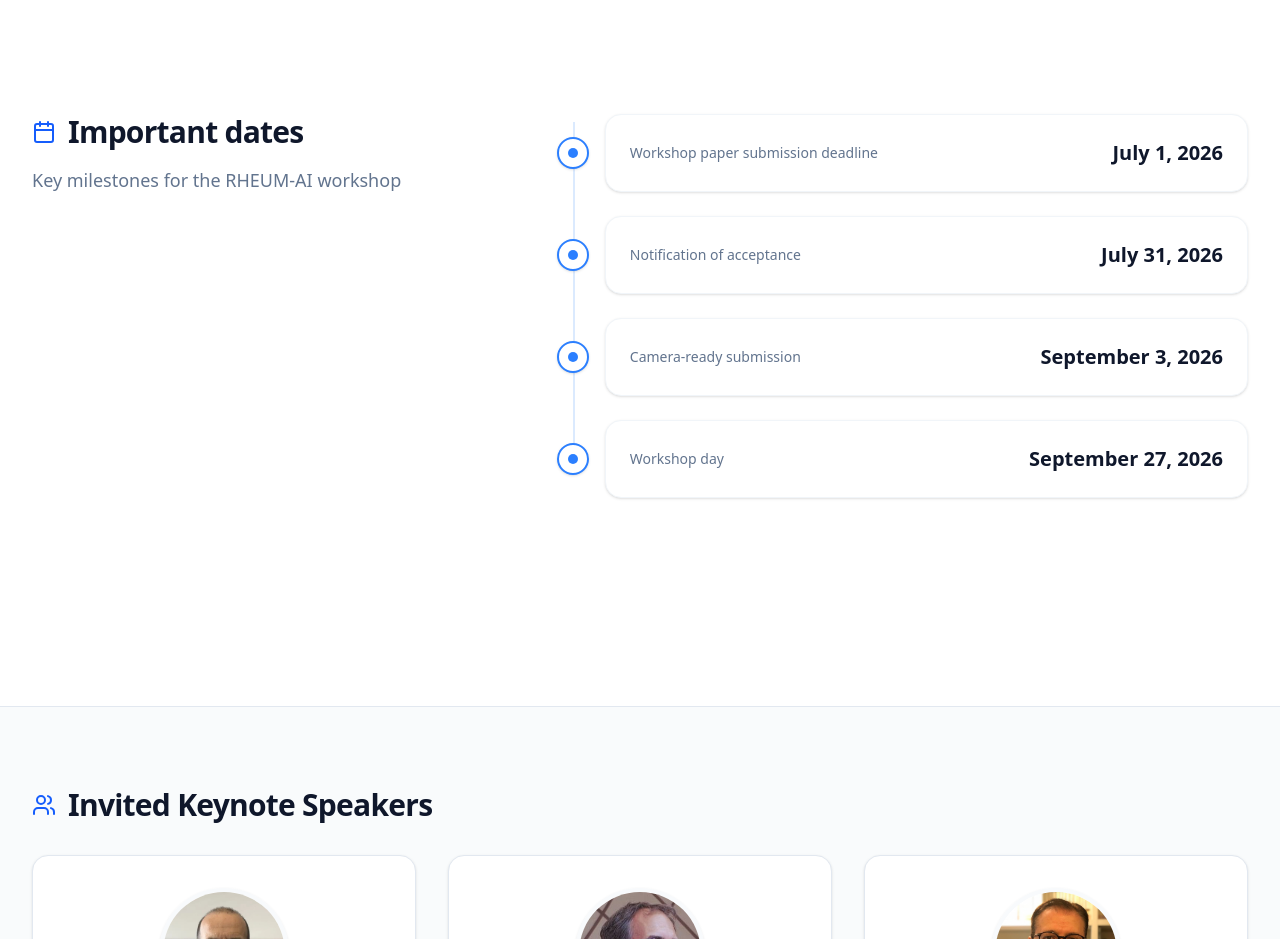
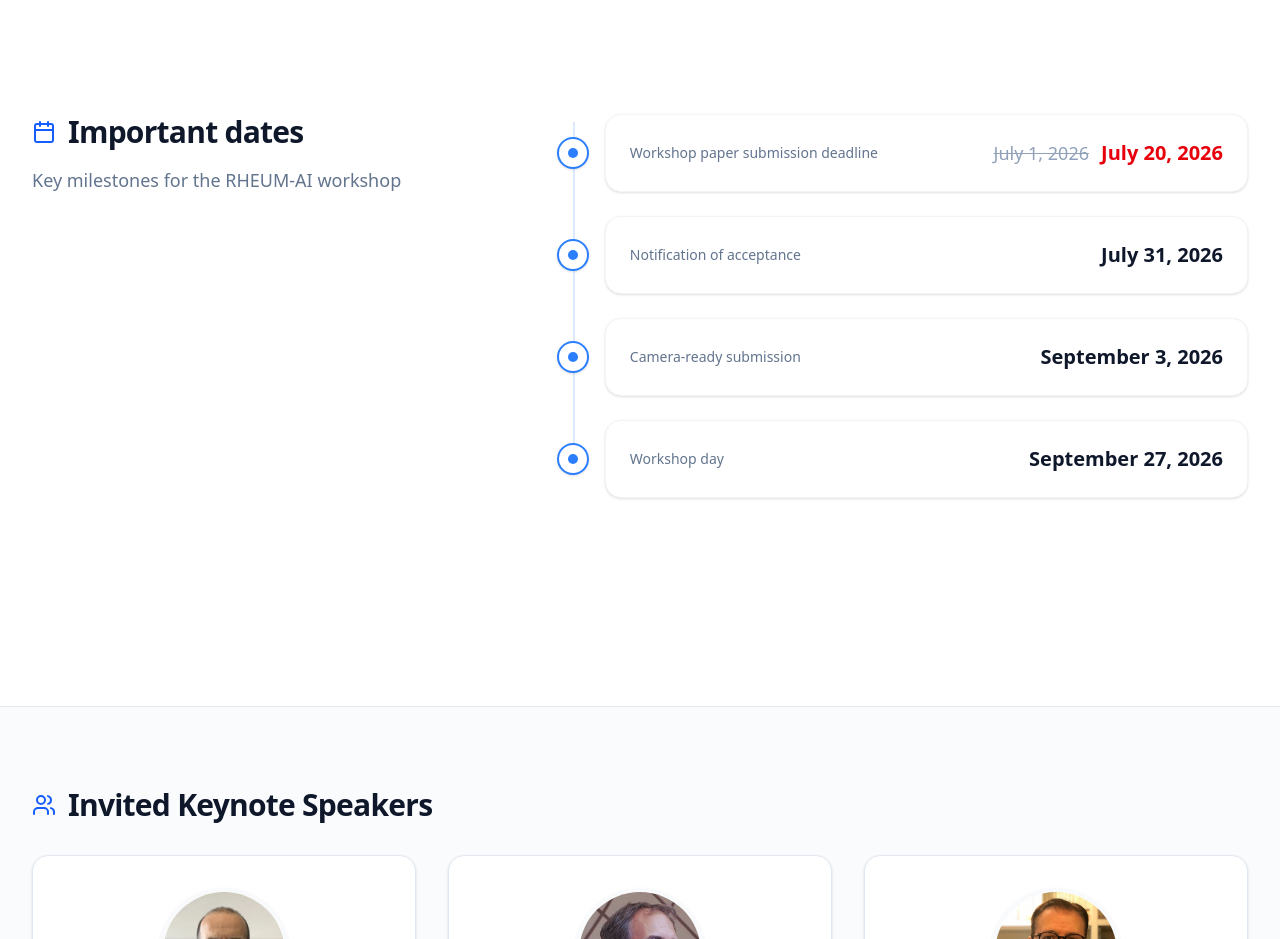
Before and after one commit to rheum-ai/miccai2026, a React (Vite) app: page / in a window 1280 px wide. Shown: the part 3360-4299 px from the top of the page. Built offline with nearby package versions, Linux system fonts and the light colour scheme.

Commit message:
Update Deadline

```diff
--- a/src/App.tsx
+++ b/src/App.tsx
@@ -458,7 +458,7 @@ export default function App() {
               <div className="absolute left-4 top-2 bottom-2 w-0.5 bg-blue-100" />
 
               {[
-                { label: "Workshop paper submission deadline", date: "July 1, 2026" },
+                { label: "Workshop paper submission deadline", oldDate: "July 1, 2026", date: "July 20, 2026" },
                 { label: "Notification of acceptance", date: "July 31, 2026" },
                 { label: "Camera-ready submission", date: "September 3, 2026" },
                 { label: "Workshop day", date: "September 27, 2026" },
@@ -478,7 +478,12 @@ export default function App() {
 
                   <div className="bg-white p-6 rounded-2xl border border-slate-100 shadow-sm hover:shadow-md transition-shadow flex flex-col sm:flex-row sm:items-center justify-between gap-4">
                     <p className="text-slate-500 text-sm font-medium sm:whitespace-nowrap">{item.label}</p>
-                    <p className="text-xl font-bold text-slate-900 sm:whitespace-nowrap">{item.date}</p>
+                    <p className="text-xl font-bold sm:whitespace-nowrap">
+                      {item.oldDate && (
+                        <span className="line-through text-slate-400 mr-3 text-lg font-medium">{item.oldDate}</span>
+                      )}
+                      <span className={item.oldDate ? "text-red-600" : "text-slate-900"}>{item.date}</span>
+                    </p>
                   </div>
                 </motion.div>
               ))}
```
